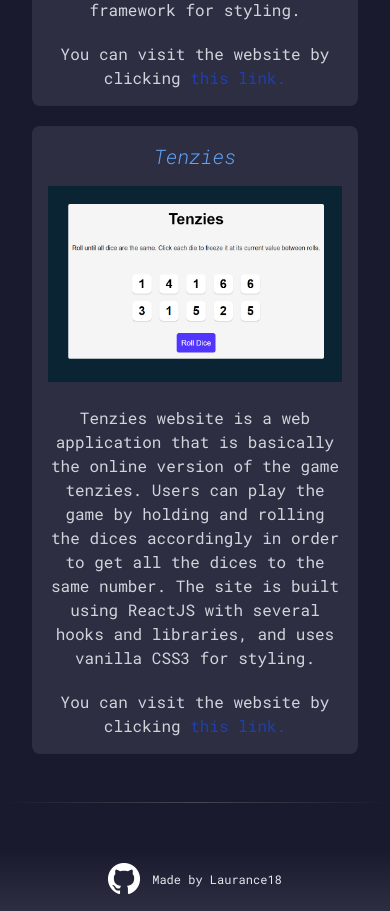
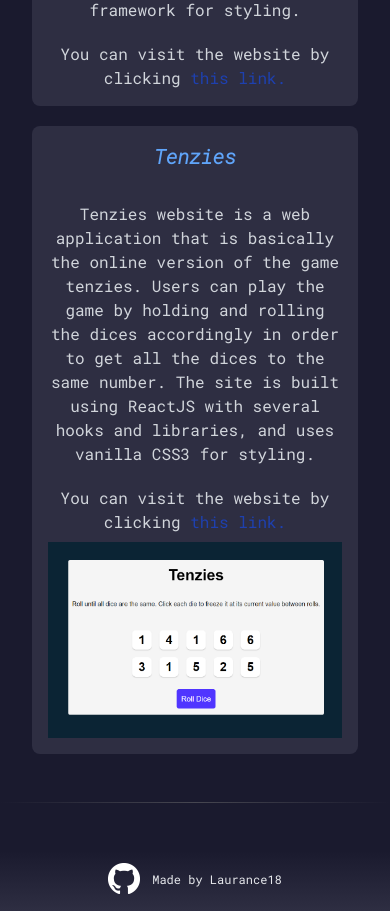
Before and after one commit to laurance18/portfolio, a JavaScript app in the folder portfolio-site/: page / in a window 390 px wide. Shown: the part 3100-4011 px from the top of the page. Built offline with nearby package versions, Linux system fonts and the light colour scheme; the HTML template or start-up script is replaced by a standard one.

Commit message:
Finish dynamic rendering, inc. mobile

```diff
--- a/portfolio-site/src/components/Project.js
+++ b/portfolio-site/src/components/Project.js
@@ -1,7 +1,11 @@
+import {isMobile} from 'react-device-detect';
+
 export default function Projects(props) {
     return (
+
+        props.position !== "switched" || isMobile ? (
             <div className={`flex flex-col mx-8 my-5 p-4 rounded-lg bg-secondary`}>
-            <h4 className={`text-blue-400 italic text-xl md:px-5 pb-4 w-full text-center md:${props.position}`}>{props.name}</h4>
+                <h4 className={`text-blue-400 italic font-bold text-xl md:px-5 pb-4 w-full`}>{props.name}</h4>
                 <span className="flex items-center flex-col md:flex-row gap-2 md:gap-5">
                     <img src={props.image} alt={props.name} className="w-full md:w-1/2" />
                     <span className="text-center w-full md:w-1/2 text-gray-300 pt-4 self-center">
@@ -9,7 +13,19 @@ export default function Projects(props) {
                         <p>You can visit the website by clicking <a className="text-blue-800 hover:text-blue-600" href={props.link} target="_blank">this link.</a></p>
                     </span>
                 </span>
-
+            </div>
+        ) : (
+            <div className={`flex flex-col mx-8 my-5 p-4 rounded-lg bg-secondary`}>
+                <h4 className={`text-blue-400 italic font-bold text-xl md:px-5 pb-4 w-full`}>{props.name}</h4>
+                <span className="flex items-center flex-col md:flex-row gap-2 md:gap-5">
+                    <span className="text-center w-full md:w-1/2 text-gray-300 pt-4 self-center">
+                        <p className="pb-5">{props.desc}</p>
+                        <p>You can visit the website by clicking <a className="text-blue-800 hover:text-blue-600" href={props.link} target="_blank">this link.</a></p>
+                    </span>
+                    <img src={props.image} alt={props.name} className="w-full md:w-1/2" />
+                </span>
             </div>
         )
+
+    )
 }
```
Lines whose indentation alone changed are shown as unchanged.
